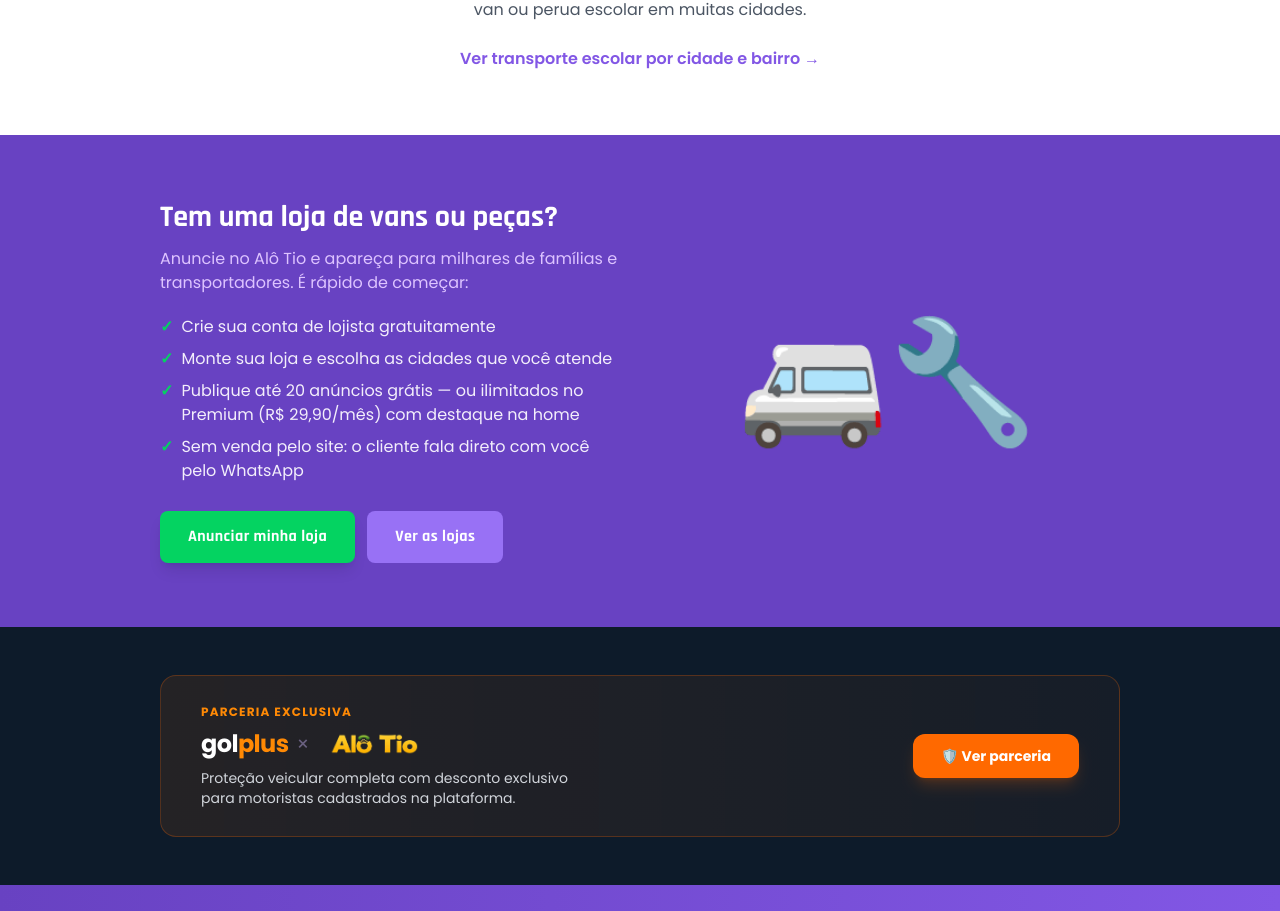
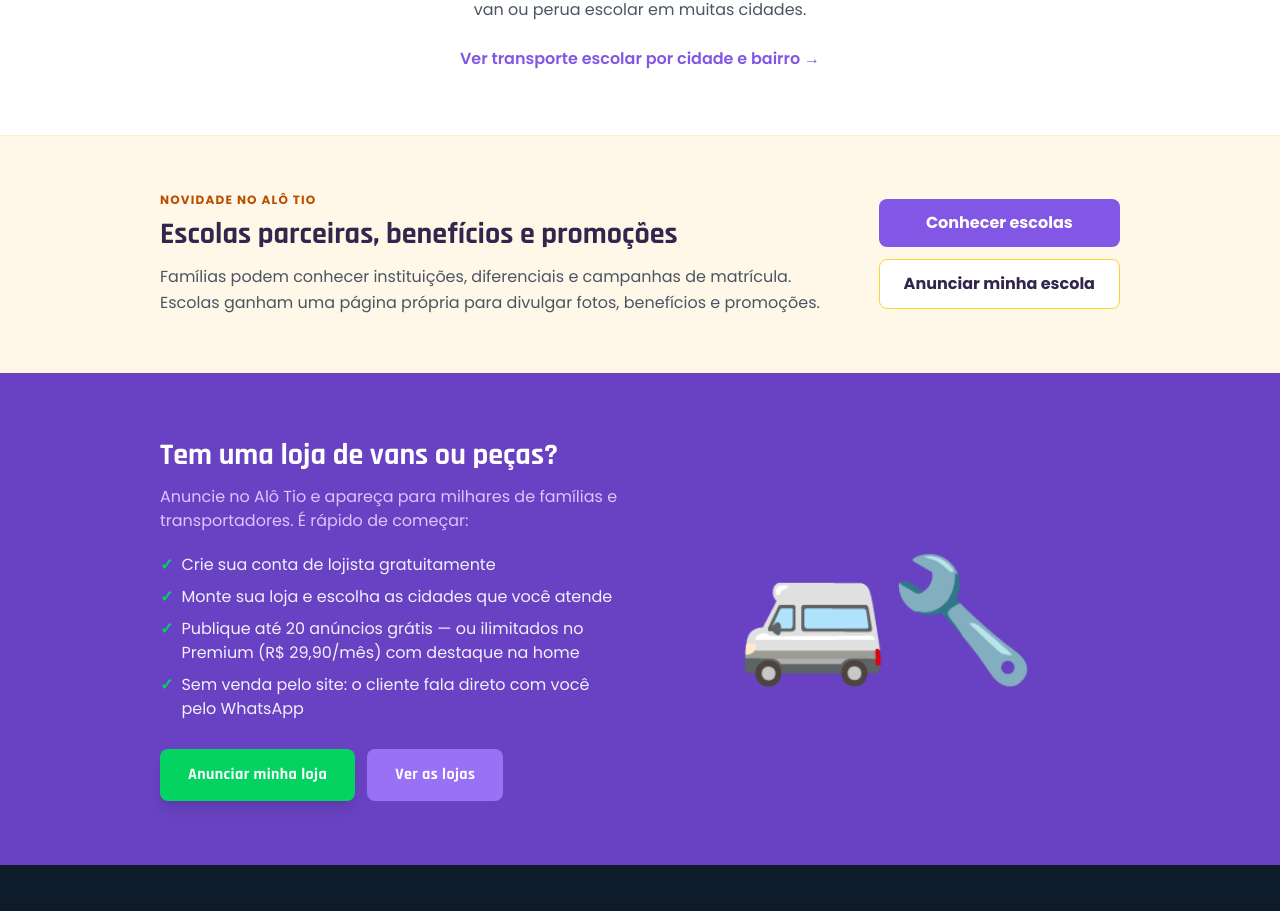
Before and after one commit to nicktecno/alotio-frontend, a Next.js app: page / in a window 1280 px wide. Shown: the part 1432-2343 px from the top of the page. Built offline with nearby package versions, Linux system fonts and the light colour scheme; no server answers.

Commit message:
docs: add partner schools sales guide

```diff
--- a/src/app/page.tsx
+++ b/src/app/page.tsx
@@ -199,6 +199,39 @@
           subtitle="Encontre peças e acessórios para transporte escolar"
         />
 
+        <section className="bg-[#fff8e8] border-y border-amber-100 py-14">
+          <div className="max-w-5xl mx-auto px-4 sm:px-6 lg:px-8">
+            <div className="grid md:grid-cols-[1fr_auto] gap-8 items-center">
+              <div>
+                <p className="text-xs font-bold uppercase tracking-widest text-amber-700 mb-2">
+                  Novidade no Alô Tio
+                </p>
+                <h2 className="text-2xl sm:text-3xl font-bold text-primary-900 font-heading">
+                  Escolas parceiras, benefícios e promoções
+                </h2>
+                <p className="mt-3 text-gray-600 max-w-2xl leading-relaxed">
+                  Famílias podem conhecer instituições, diferenciais e campanhas de matrícula.
+                  Escolas ganham uma página própria para divulgar fotos, benefícios e promoções.
+                </p>
+              </div>
+              <div className="flex flex-col sm:flex-row md:flex-col gap-3 md:min-w-56">
+                <Link
+                  href="/escolas-parceiras"
+                  className="bg-primary hover:bg-primary-600 text-white px-6 py-3 rounded-lg font-bold text-center transition"
+                >
+                  Conhecer escolas
+                </Link>
+                <Link
+                  href="/cadastro-escola-parceira"
+                  className="bg-white border border-amber-300 text-primary-900 hover:bg-amber-50 px-6 py-3 rounded-lg font-bold text-center transition"
+                >
+                  Anunciar minha escola
+                </Link>
+              </div>
+            </div>
+          </div>
+        </section>
+
         <AdSlot
           slot={process.env.NEXT_PUBLIC_ADSENSE_SLOT_HOME_MID}
           format="horizontal"
```
Also changed, not shown: 2 other files (tests, documents, lock files or other folders).
